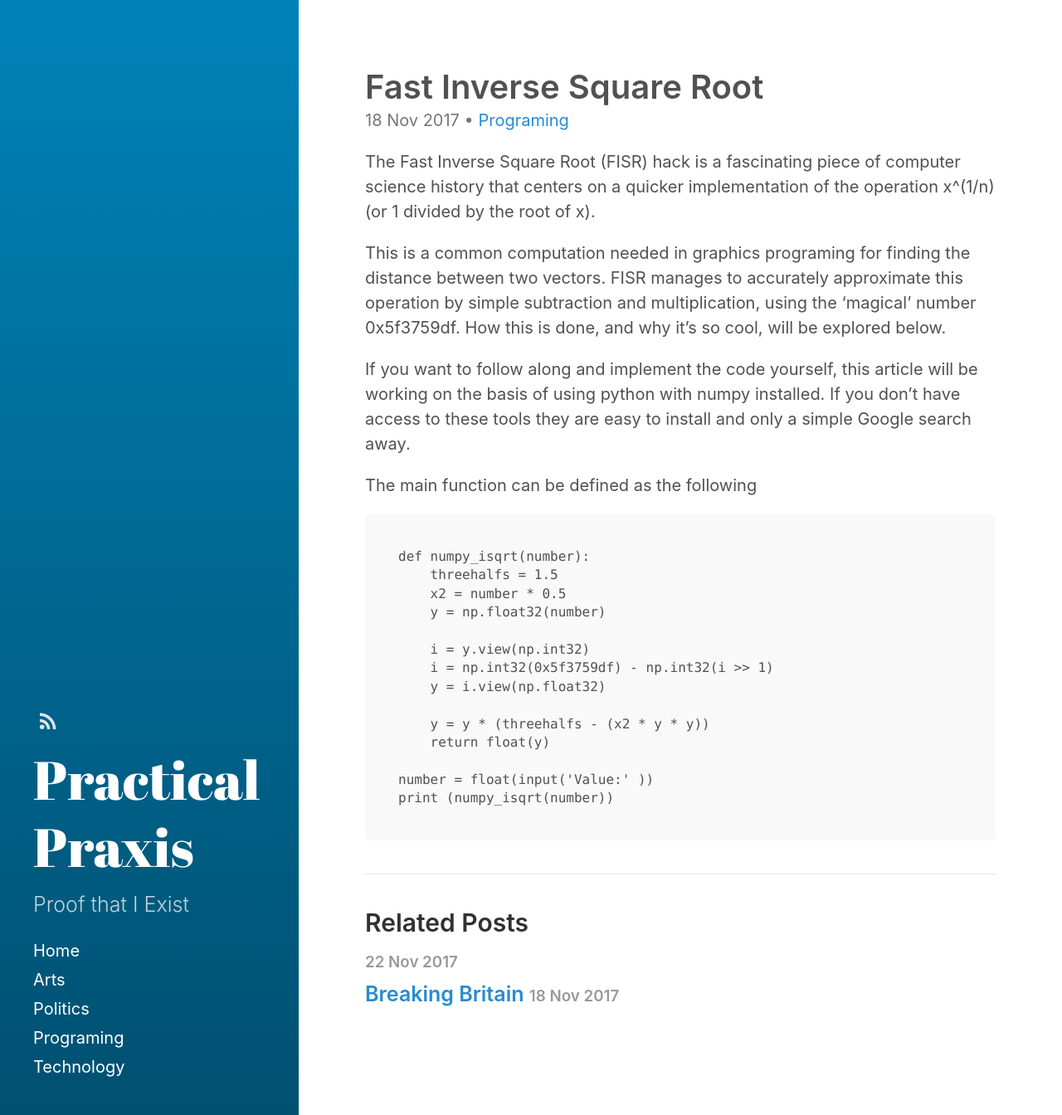
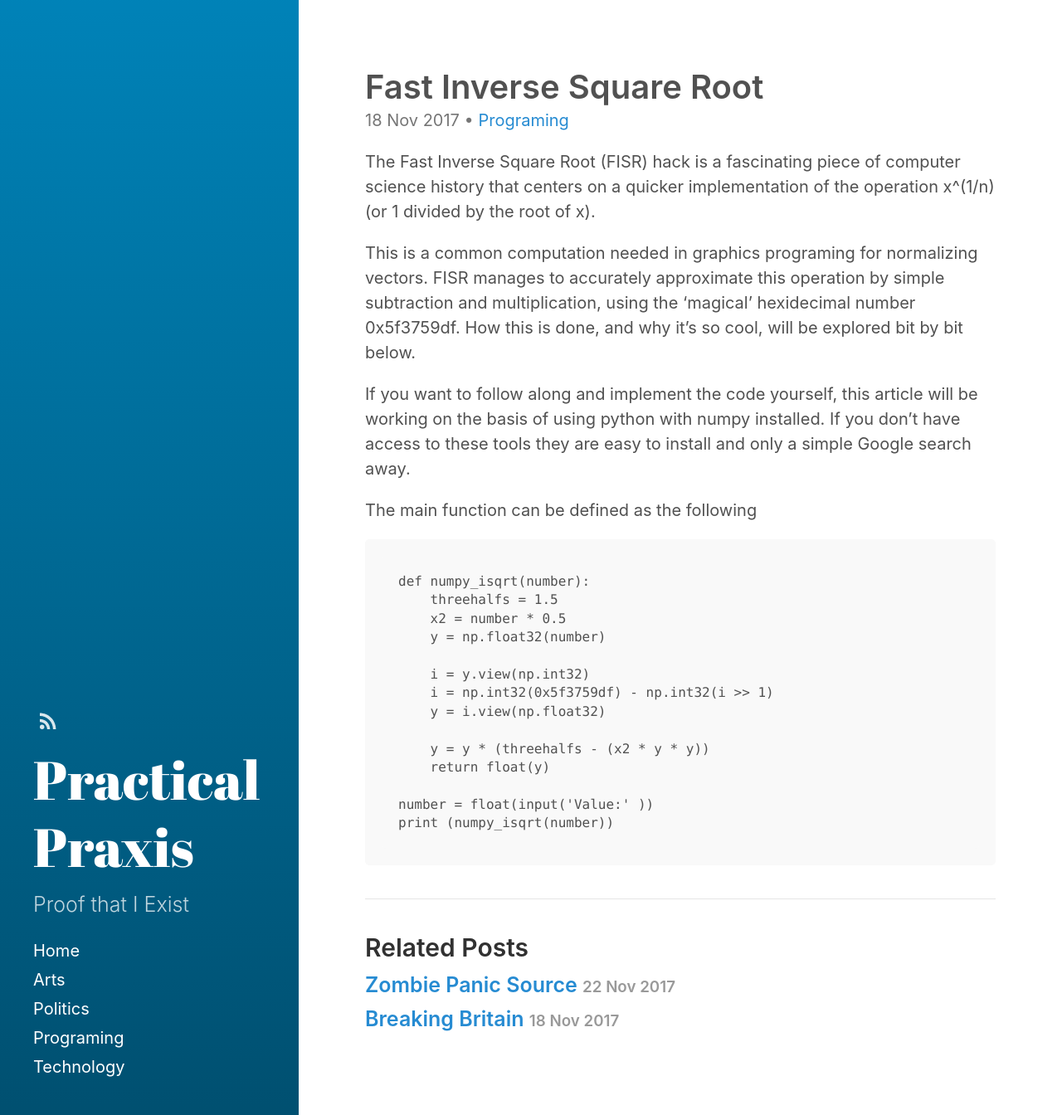
Before and after one commit to PracticalPraxis/PracticalPraxis.github.io, a Jekyll site: the page built from _posts/2017-11-18-Fast-Inverse-Square-Root.md, in a window 1280 px wide. Shown: the whole page at 83% size. Built offline with Jekyll 4.4.1, drawn with Linux system fonts in a browser that asks for light colours.

```diff
--- a/_posts/2017-11-18-Fast-Inverse-Square-Root.md
+++ b/_posts/2017-11-18-Fast-Inverse-Square-Root.md
@@ -7,7 +7,7 @@ excerpt_separator:  <!--more-->
 
 The Fast Inverse Square Root (FISR) hack is a fascinating piece of computer science history that centers on a quicker implementation of the operation x^(1/n) (or 1 divided by the root of x).
 
-This is a common computation needed in graphics programing for finding the distance between two vectors.  FISR manages to accurately approximate this operation by simple subtraction and multiplication, using the 'magical' number 0x5f3759df. How this is done, and why it's so cool, will be explored below.
+This is a common computation needed in graphics programing for normalizing vectors.  FISR manages to accurately approximate this operation by simple subtraction and multiplication, using the 'magical' hexidecimal number 0x5f3759df. How this is done, and why it's so cool, will be explored bit by bit below.
 
 If you want to follow along and implement the code yourself, this article will be working on the basis of using python with numpy installed. If you don't have access to these tools they are easy to install and only a simple Google search away.
 
```
Also changed, not shown: _posts/2017-11-22-Zombie-Panic-Source.md (renamed from _posts/2017-11-22-Zombie-Panic-Source:-Modding-Masterclass.md, +1 -1 lines).
